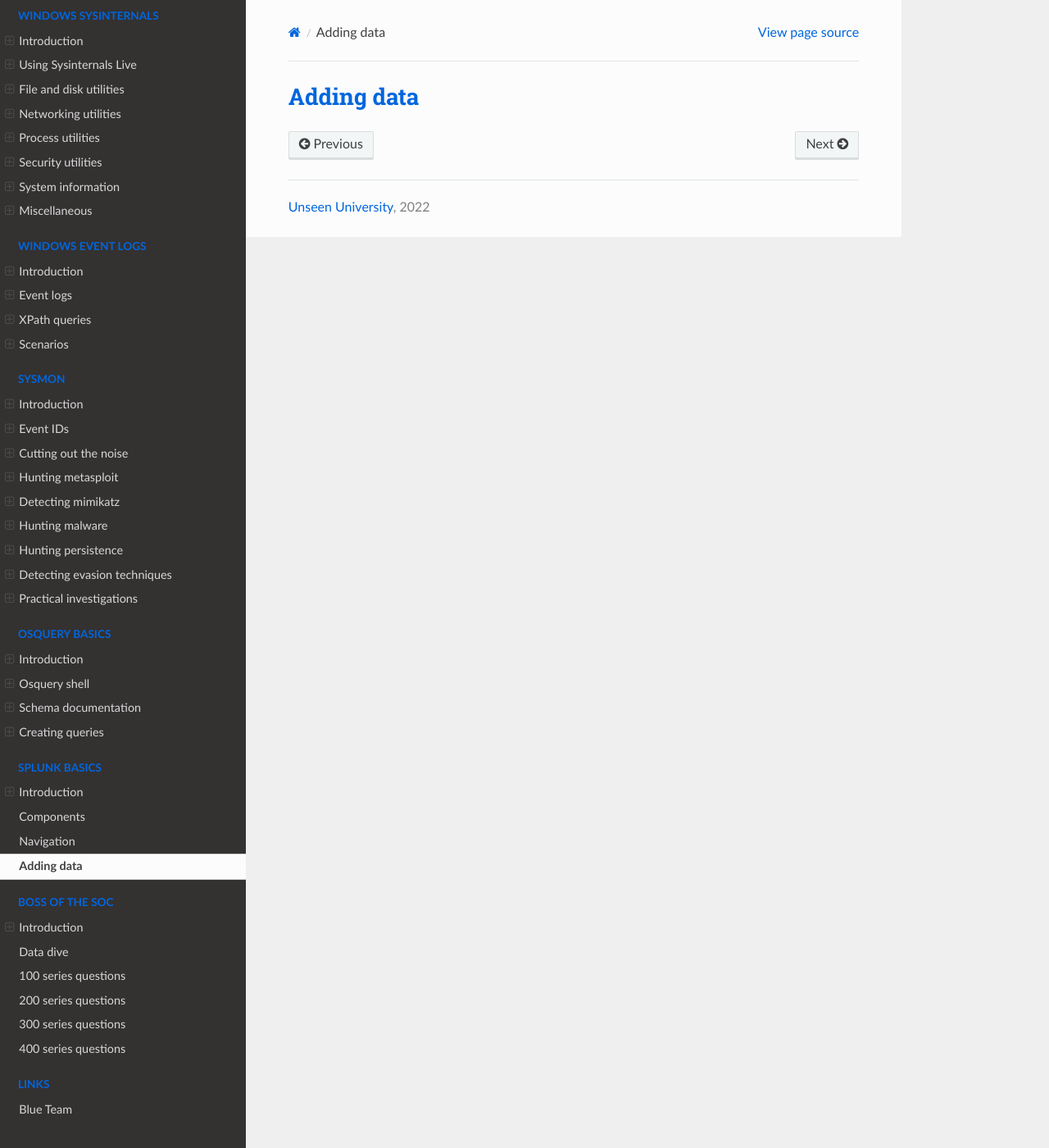
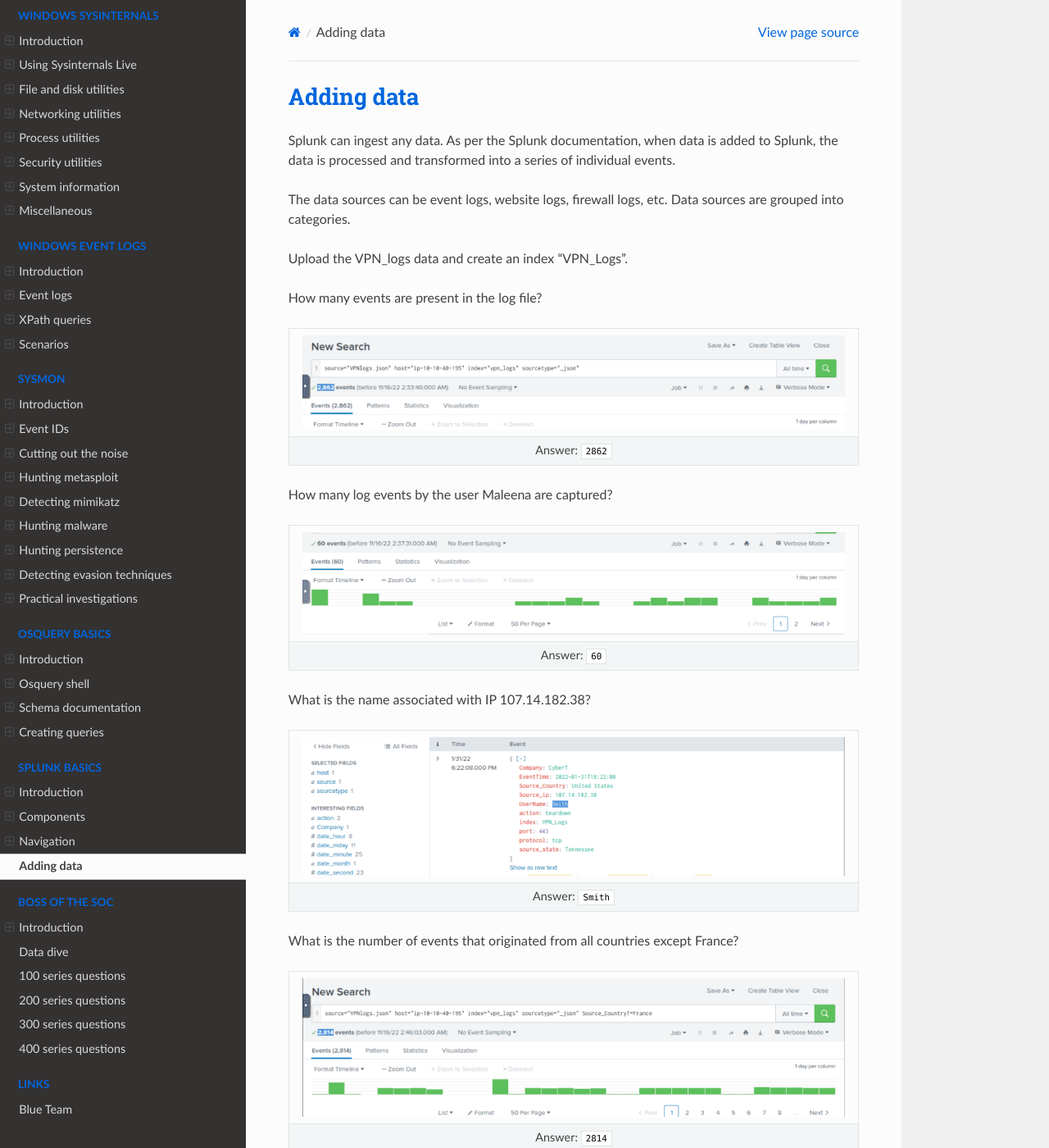
Before and after one commit to tymyrddin/blue-edr, a Sphinx documentation site: the page built from source/docs/splunk/data.md, in a window 1280 px wide and 1400 px high. Shown: the whole window at 82% size. Built offline with Sphinx 7.4.7 and the Read the Docs theme 2.0.0, drawn with Linux system fonts in a browser that asks for light colours; some of the changed text lies outside the part shown.

Commit message:
splunk basics

```diff
--- a/source/docs/splunk/data.md
+++ b/source/docs/splunk/data.md
@@ -1 +1,39 @@
 # Adding data
+
+Splunk can ingest any data. As per the Splunk documentation, when data is added to Splunk, the data is processed and transformed into a series of individual events.
+
+The data sources can be event logs, website logs, firewall logs, etc. Data sources are grouped into categories.
+
+Upload the VPN_logs data and create an index "VPN_Logs".
+
+How many events are present in the log file?
+
+| ![Splunk Basics](../../_static/images/splunk-c1.png)
+|:--:|
+| Answer: `2862` |
+
+How many log events by the user Maleena are captured?
+
+| ![Splunk Basics](../../_static/images/splunk-c2.png)
+|:--:|
+| Answer: `60` |
+
+What is the name associated with IP 107.14.182.38?
+
+| ![Splunk Basics](../../_static/images/splunk-c3.png)
+|:--:|
+| Answer: `Smith` |
+
+What is the number of events that originated from all countries except France?
+
+| ![Splunk Basics](../../_static/images/splunk-c4.png)
+|:--:|
+| Answer: ` 2814` |
+
+How many VPN Events were observed by the IP 107.3.206.58?
+
+| ![Splunk Basics](../../_static/images/splunk-c5.png)
+|:--:|
+| Answer: `14` |
+
+That's it.
```
Also changed, not shown: source/docs/splunk/components.md (+26 -0 lines), source/docs/splunk/navigation.md (+30 -0 lines), source/_static/images/splunk-c1.png (added), source/_static/images/splunk-c2.png (added), source/_static/images/splunk-c3.png (added), source/_static/images/splunk-c4.png (added), source/_static/images/splunk-c5.png (added), source/_static/images/splunk2.png (added).
